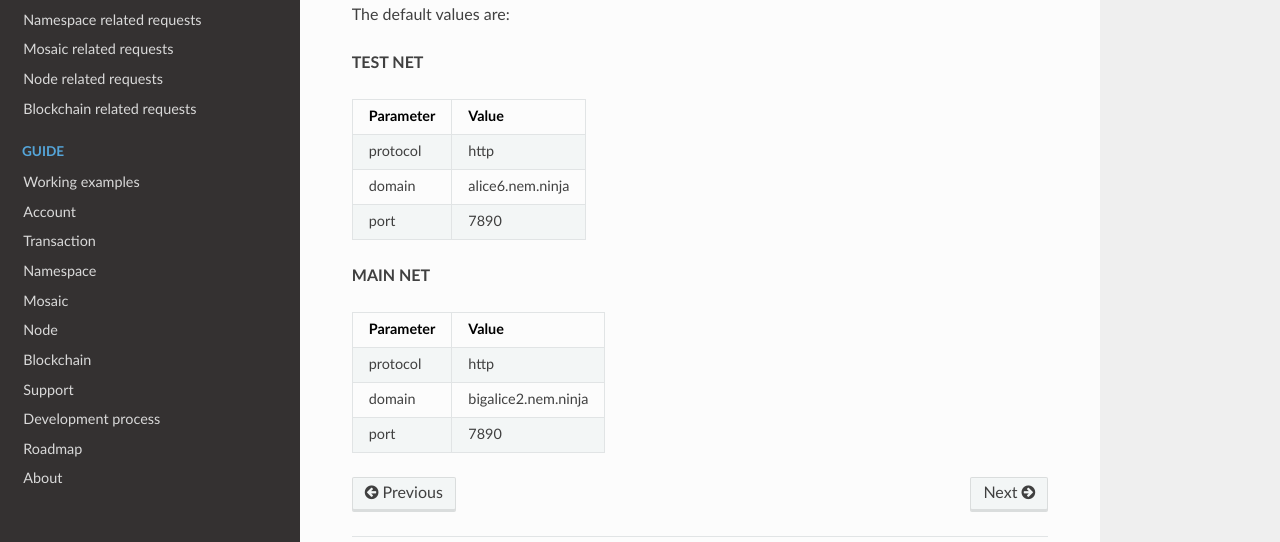
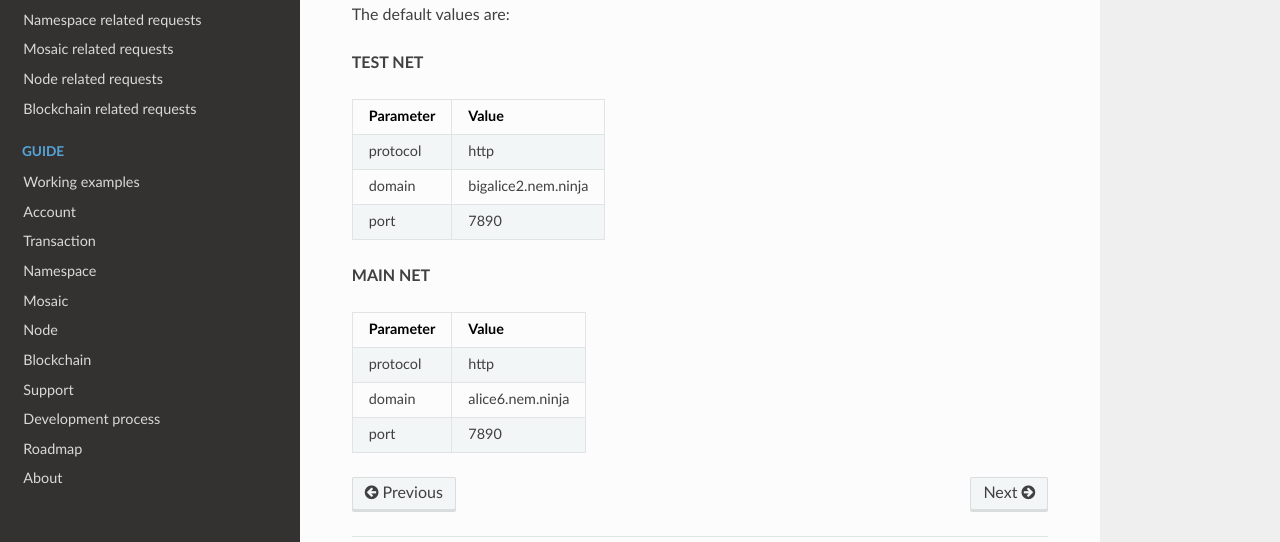
Before and after one commit to takahser/nem-library-docs, an MkDocs documentation site: the page built from docs/documentation/overview.md, in a window 1280 px wide and 900 px high, scrolled down 621 px. Shown: the part 294-836 px from the top of the window. Built offline with MkDocs 1.6.1, drawn with Linux system fonts in a browser that asks for light colours; nearby versions of some CDN libraries; old or Windows-style settings are respelled for this version of MkDocs; part of the change alters nothing that is shown.

```diff
--- a/docs/documentation/overview.md
+++ b/docs/documentation/overview.md
@@ -46,7 +46,7 @@ The default values are:
 | Parameter | Value |
 | ---       | ---   |
 | protocol  | http    |
-| domain    | alice6.nem.ninja |
+| domain    | bigalice2.nem.ninja |
 | port      | 7890 |
 
 
@@ -55,5 +55,5 @@ The default values are:
 | Parameter | Value |
 | ---       | ---   |
 | protocol  | http    |
-| domain    | bigalice2.nem.ninja |
+| domain    | alice6.nem.ninja |
 | port      | 7890 |
```
